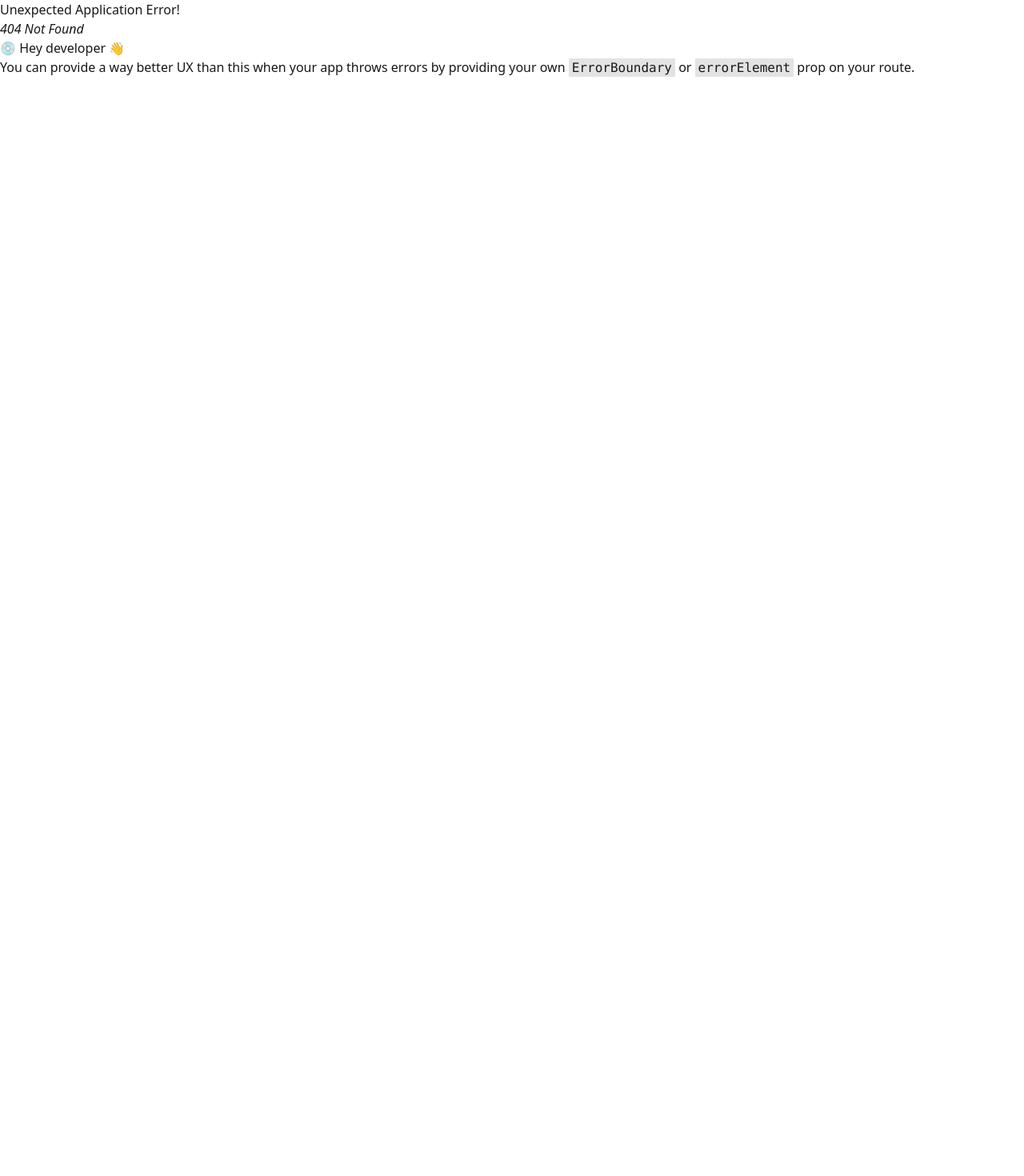
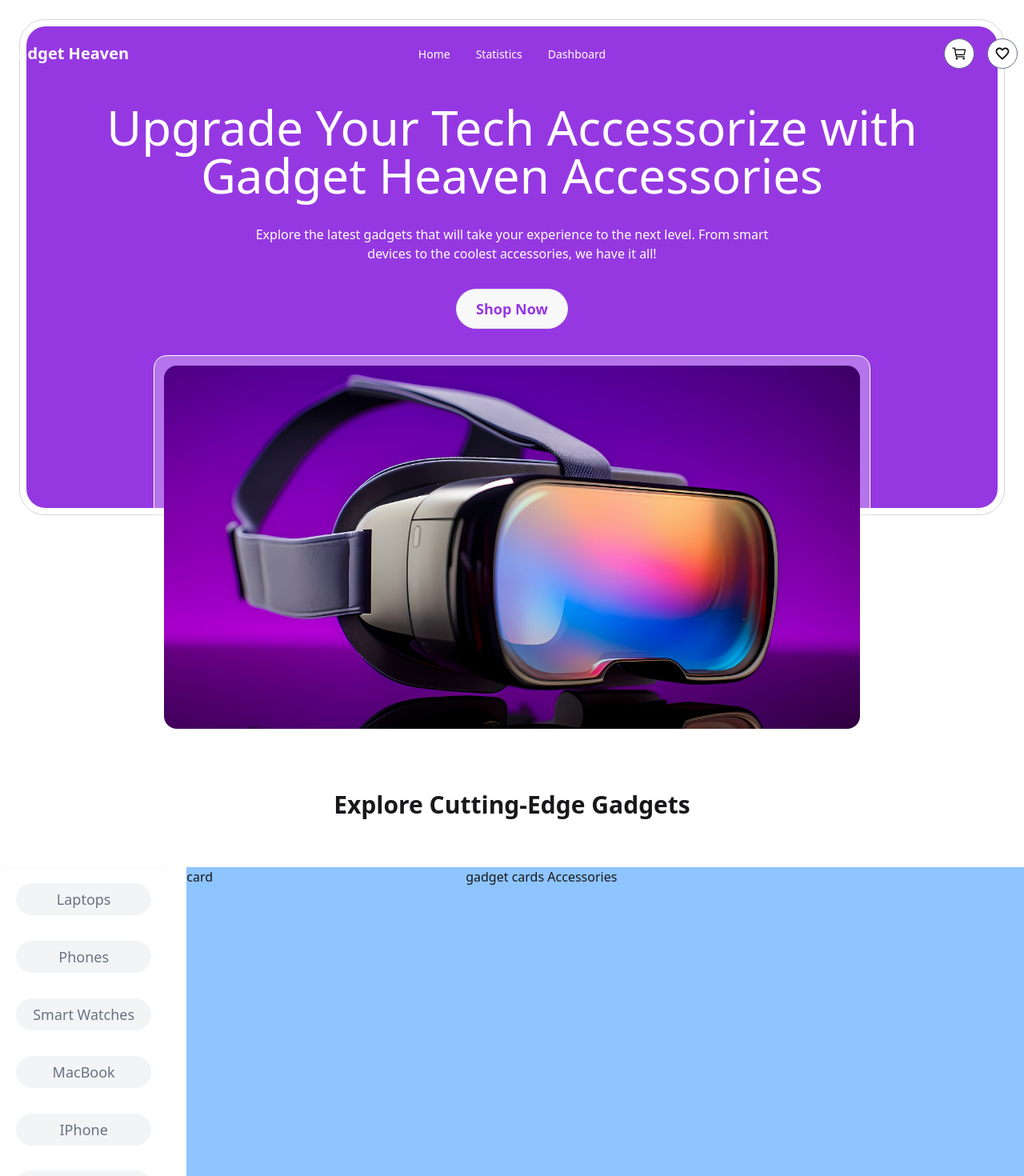
Before and after one commit to sabnira/gadget-heaven, a React (Vite) app: page /category/Accessories in a window 1280 px wide. Before the commit this address had no page. Shown: the top 1470 px of the page at 80% size. Before the commit the page ends 800 px from the top, so only its background shows below. Built offline with nearby package versions, Linux system fonts and the light colour scheme.

Commit message:
category functionality

```diff
--- /dev/null
+++ b/src/components/Categories.jsx
@@ -0,0 +1,27 @@
+import { NavLink } from "react-router-dom";
+
+
+const Categories = ({ categories }) => {
+    return (
+        <div>
+
+            <div role="tablist" className="tabs tabs-box flex flex-col bg-white">
+                {
+                categories.map(category => (
+                    <NavLink
+                    key={category.category}
+                    to={`/category/${category.category}`}
+                    role="tab"
+                    className="tab !rounded-full bg-gray-100 !text-gray-500 font-medium m-4 text-lg"
+                    >
+                        {category.category}
+                    </NavLink>
+                ))
+                }
+            </div>
+
+        </div>
+    );
+};
+
+export default Categories;
--- a/src/components/Footer.jsx
+++ b/src/components/Footer.jsx
@@ -8,7 +8,7 @@ const Footer = () => {
                 <p className="text-gray-500 pt-2">Leading the way in cutting-edge technology and innovation.</p>
 
 
-            <div class="divider"></div>
+            <div className="divider"></div>
 
             <footer className="footer sm:footer-horizontal">
                 <nav className="md:mx-auto">
--- /dev/null
+++ b/src/components/GadgetCards.jsx
@@ -0,0 +1,15 @@
+import { useParams } from "react-router-dom";
+
+    const GadgetCards = () => {
+
+        const {category} = useParams();
+
+
+        return (
+            <div>
+                gadget cards {category}
+            </div>
+        );
+    };
+
+    export default GadgetCards;
--- a/src/components/Navbar.jsx
+++ b/src/components/Navbar.jsx
@@ -22,10 +22,10 @@ const Navbar = () => {
 
                     </ul>
                 </div>
-                <a className="text-xl font-bold text-white">Gadget Heaven</a>
+                <a className="text-xl font-bold">Gadget Heaven</a>
             </div>
             <div className="navbar-center hidden lg:flex">
-                <ul className="menu menu-horizontal px-1 gap-8 text-gray-800 text-white">
+                <ul className="menu menu-horizontal px-1 gap-8 ">
 
                     <NavLink to='/'>Home</NavLink>
                     <NavLink>Statistics</NavLink>
@@ -34,11 +34,11 @@ const Navbar = () => {
                 </ul>
             </div>
             <div className="navbar-end gap-4 text-xl">
-                <div className="border p-2 rounded-full border-gray-500 bg-white">
+                <div className="border p-2 rounded-full border-gray-500 bg-white text-black">
                     <NavLink to='/cart'><IoCartOutline></IoCartOutline></NavLink>
                 </div>
 
-                <div className="border p-2 rounded-full border-gray-500 bg-white">
+                <div className="border p-2 rounded-full border-gray-500 bg-white text-black">
                     <NavLink to='/wishlist'><MdFavoriteBorder></MdFavoriteBorder></NavLink>
                 </div>
             </div>
--- a/src/layouts/MainLayouts.jsx
+++ b/src/layouts/MainLayouts.jsx
@@ -1,16 +1,23 @@
-import { Outlet } from "react-router-dom";
+import { Outlet, useLocation } from "react-router-dom";
 import Footer from "../components/Footer";
 import Navbar from "../components/Navbar";
 
 
 const MainLayouts = () => {
+
+    const location = useLocation();
+
+    const isHomePage =
+        location.pathname === "/" ||
+        location.pathname === "/category" ||
+        location.pathname.startsWith("/category/");
+
+
     return (
         <>
 
-            <div className="mx-auto container absolute top-8 left-1/2 -translate-x-1/2">
-
+            <div className= {`mx-auto container ${isHomePage ? 'absolute top-8 left-1/2 -translate-x-1/2 text-white' : ''}`} >
                 <Navbar></Navbar>
-
             </div>
 
              <div className="min-h-[calc(100vh-450px)]">
--- a/src/pages/Home.jsx
+++ b/src/pages/Home.jsx
@@ -1,23 +1,29 @@
+import { Outlet, useLoaderData } from "react-router-dom";
 import Banner from "../components/Banner";
+import Categories from "../components/Categories";
 
 
 const Home = () => {
+
+    const categories = useLoaderData();
+
     return (
         <div>
             <div className="static p-6">
                 <Banner></Banner>
             </div>
 
-            <h1 className="text-3xl font-bold text-center -mt-40">Explore Cutting-Edge Gadgets</h1>
+            <h1 className="text-3xl font-bold text-center -mt-40 mb-15">Explore Cutting-Edge Gadgets</h1>
 
             <div className="container mx-auto flex flex-col md:flex-row gap-6">
-                <div className="bg-amber-400 md:w-1/6">
-                        category
+                <div className="md:w-1/6">
+                        <Categories categories={categories}></Categories>
                 </div>
 
                 <div className="bg-blue-300 md:w-5/6">
                     <div className="grid grid-cols-1 md:grid-cols-2 lg:grid-cols-3">
                         card
+                        <Outlet></Outlet>
                     </div>
                 </div>
             </div>
--- a/src/routes/Routes.jsx
+++ b/src/routes/Routes.jsx
@@ -1,6 +1,8 @@
 import { createBrowserRouter } from "react-router-dom";
 import MainLayouts from "../layouts/MainLayouts";
 import Home from "../pages/Home";
+import Dashboard from "../pages/Dashboard";
+import GadgetCards from "../components/GadgetCards";
 
 
 
@@ -12,10 +14,21 @@ const router = createBrowserRouter([
       {
         path: "/",
         element: <Home></Home>,
-        loader: () => fetch('../categories.json')
+        loader: () => fetch('../categories.json'),
+        children: [
+          {
+            path: "/category/:category",
+            element: <GadgetCards></GadgetCards>
+          }
+        ]
+      },
+
+      {
+        path: "/dashboard",
+        element: <Dashboard></Dashboard>,
       }
     ]
-  },
+  }
 ]);
 
 
```
